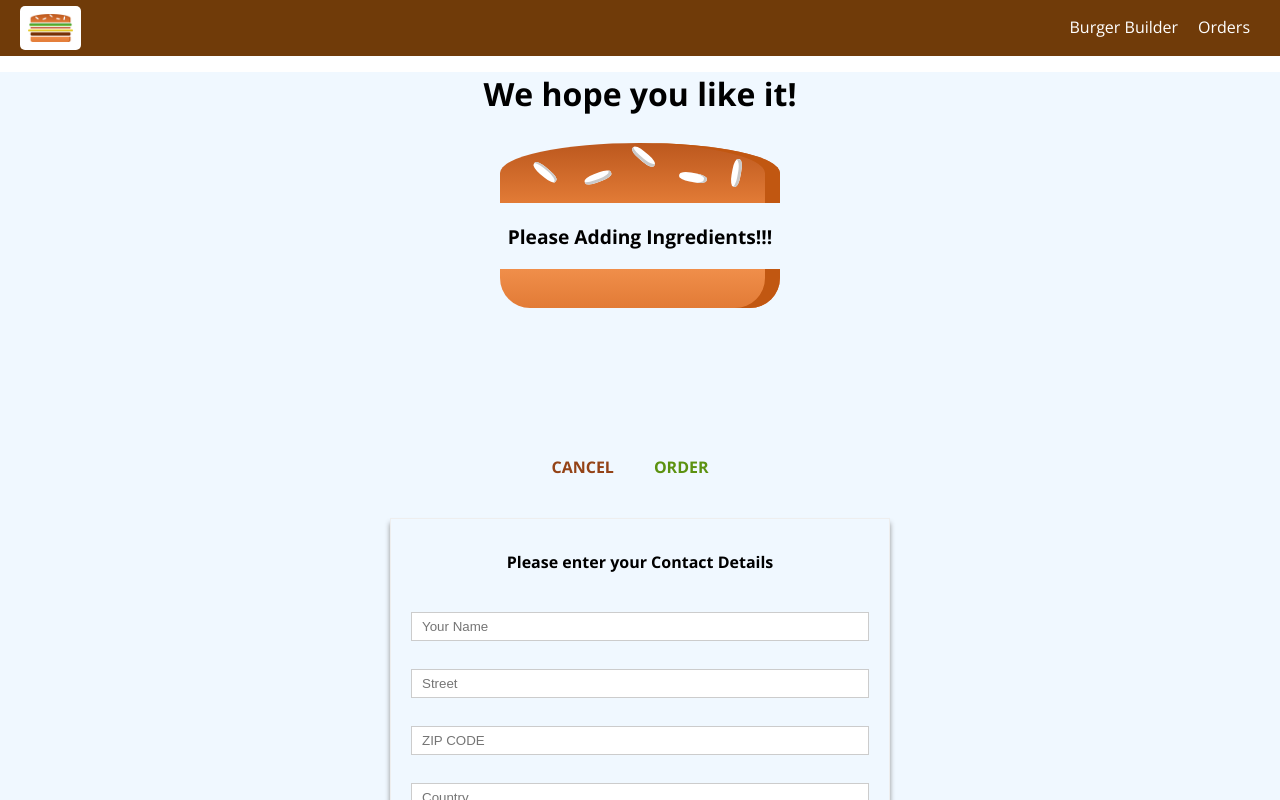
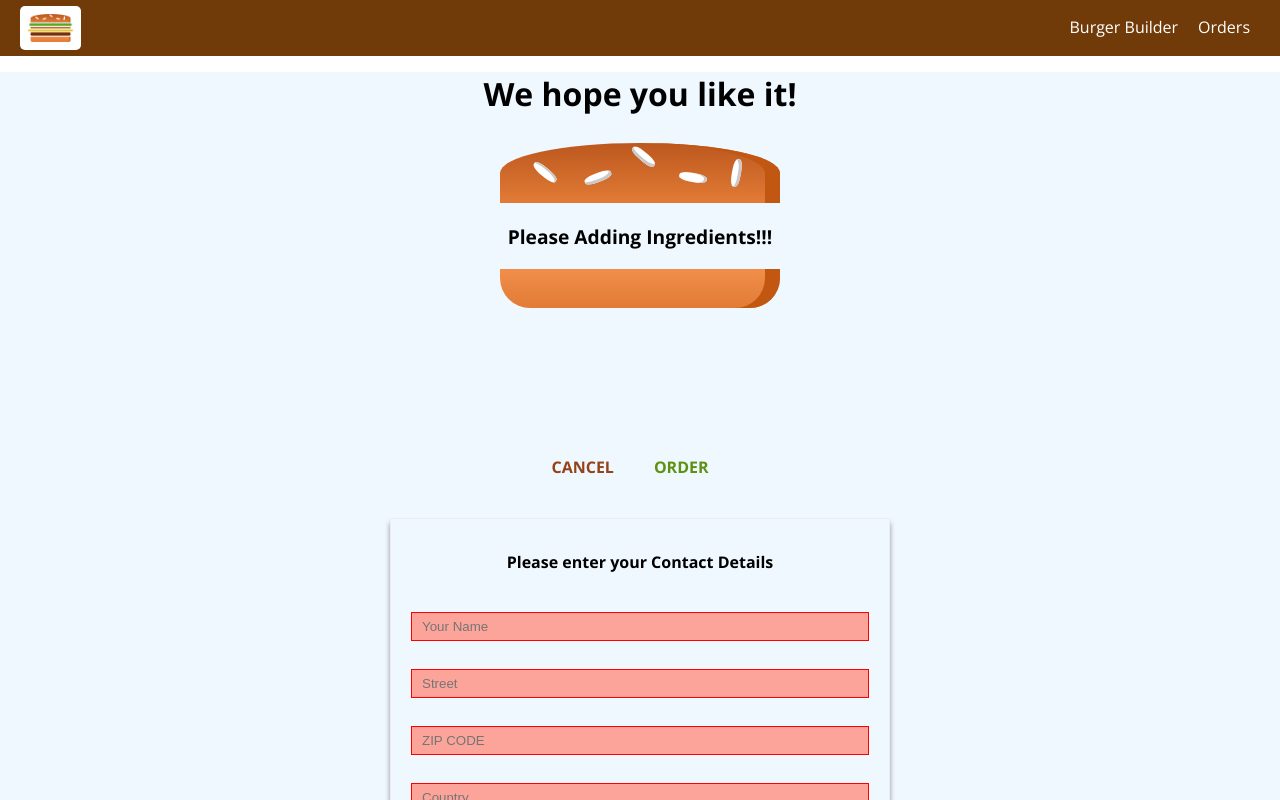
Before and after one commit to SOURAV-ROY/burger-builder, a React app: page /checkout in a window 1280 px wide. Both pictures are taken after a click on the button "ORDER". Shown: the top 800 px of the page. Built offline with nearby package versions, Linux system fonts and the light colour scheme.

Commit message:
Adding Custom Form Validation

```diff
--- a/src/components/UI/Input/Input.css
+++ b/src/components/UI/Input/Input.css
@@ -1,17 +1,17 @@
-.Input{
+.Input {
     width: 100%;
     padding: 10px;
     box-sizing: border-box;
 
 }
 
-.Label{
+.Label {
     font-weight: bold;
     display: block;
     margin-bottom: 8px;
 }
 
-.InputElement{
+.InputElement {
     outline: none;
     border: 1px solid #CCCCCC;
     background-color: white;
@@ -20,7 +20,13 @@
     width: 100%;
     box-sizing: border-box;
 }
-.InputElement:focus{
+
+.InputElement:focus {
     outline: none;
     background-color: #e8cea0;
 }
+
+.Invalid {
+    border: 1px solid red;
+    background-color: #FDA49A;
+}
--- a/src/components/UI/Input/Input.js
+++ b/src/components/UI/Input/Input.js
@@ -4,11 +4,16 @@
 const input = (props) => {
 
     let inputElement = null;
+    const inputClasses = [classes.InputElement];
+
+    if (props.invalid && props.shouldValidate){
+        inputClasses.push(classes.Invalid);
+    }
 
     switch (props.elementType) {
         case ('input'):
             inputElement = <input
-                className={classes.InputElement}
+                className={inputClasses.join(' ')}
                 {...props.elementConfig}
                 value={props.value}
                 onChange={props.changed}
@@ -16,7 +21,7 @@
             break;
         case ('textarea'):
             inputElement = <textarea
-                className={classes.InputElement}
+                className={inputClasses}
                 {...props.elementConfig}
                 value={props.value}
                 onChange={props.changed}
@@ -25,7 +30,7 @@
         case ('select'):
             inputElement = (
                 <select
-                    className={classes.InputElement}
+                    className={inputClasses}
                     {...props.elementConfig}
                     value={props.value}
                 onChange={props.changed}>
@@ -40,7 +45,7 @@
             break;
         default:
             inputElement = <input
-                className={classes.InputElement}
+                className={inputClasses}
                 {...props.elementConfig} value={props.value}/>
     }
 
--- a/src/containers/Checkout/ContactData/ContactData.js
+++ b/src/containers/Checkout/ContactData/ContactData.js
@@ -47,7 +47,9 @@
                 },
                 value: '',
                 validation: {
-                    required: true
+                    required: true,
+                    minLength: 5,
+                    maxLength: 5
                 },
                 valid: false
             },
@@ -139,14 +141,21 @@
 
     checkValidity(value, rules) {
         let isValid = false;
+
         if (rules.required) {
             isValid = value.trim() !== '';
+        }
+        if (rules.minLength){
+            isValid= value.length >= rules.minLength;
+        }
+        if (rules.maxLength){
+            isValid= value.length <= rules.maxLength;
         }
         return isValid;
     }
 
     inputChangedHandler = (event, inputIdentifier) => {
-        console.log(event.target.value);
+        // console.log(event.target.value);
 
         const updatedOrderForm = {
             ...this.state.orderForm
@@ -184,6 +193,8 @@
                         elementType={formElement.config.elementType}
                         elementConfig={formElement.config.elementConfig}
                         value={formElement.config.value}
+                        invalid={!formElement.config.valid}
+                        shouldValidate={formElement.config.validation}
                         changed={(event) => this.inputChangedHandler(event, formElement.id)}
                     />
                 ))}
```
